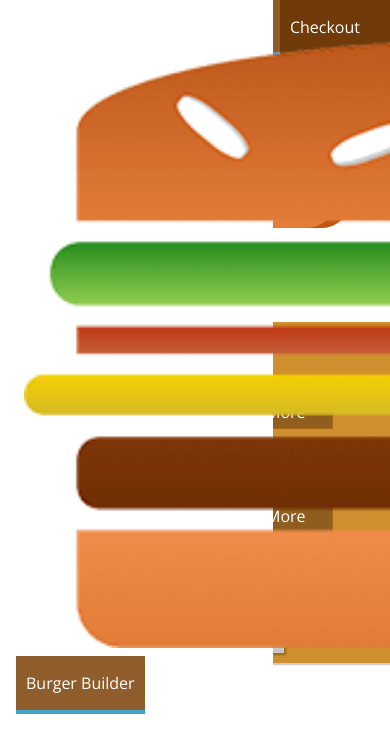
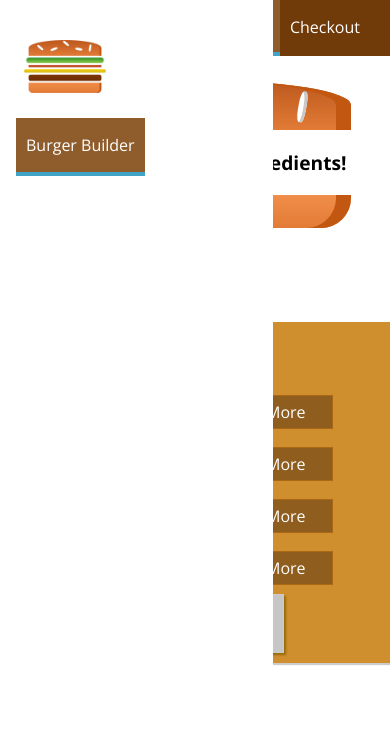
Before and after one commit to DanielRozov/burger_app, a React (Create React App) app: page / in a window 390 px wide. Shown: the top 752 px of the page. Built offline with nearby package versions, Linux system fonts and the light colour scheme.

Commit message:
Worked on Responsive Adjustment

```diff
--- a/src/components/Logo/Logo.js
+++ b/src/components/Logo/Logo.js
@@ -4,7 +4,9 @@ import burgerLogo from '../../assets/images/burger-logo.png';
 import classes from './Logo.module.css';
 
 const logo = (props) => (
-  <div className={classes.Logo}>
+  <div
+    className={classes.Logo}
+    style={{ height: props.height }}>
     <img src={burgerLogo} alt='MyBurger' />
   </div>
 );
--- a/src/components/Navigation/SideDrawer/SideDrawer.js
+++ b/src/components/Navigation/SideDrawer/SideDrawer.js
@@ -7,7 +7,9 @@ import NavigationItems from '../NavigationItems/NavigationItems';
 const sideDrawer = (props) => {
   return (
     <div className={classes.SideDrawer}>
-      <Logo />
+      <div className={classes.Logo}>
+        <Logo />
+      </div>
       <nav>
         <NavigationItems />
       </nav>
--- a/src/components/Navigation/SideDrawer/SideDrawer.module.css
+++ b/src/components/Navigation/SideDrawer/SideDrawer.module.css
@@ -25,3 +25,7 @@
 .Close {
   transform: translateX(-100%);
 }
+
+.Logo {
+  height: 11%;
+}
--- a/src/components/Navigation/Toolbar/Toolbar.js
+++ b/src/components/Navigation/Toolbar/Toolbar.js
@@ -7,7 +7,9 @@ import NavigationItems from '../NavigationItems/NavigationItems'
 const toolbar = (props) => (
   <header className={classes.Toolbar}>
     <div>MENU</div>
-    <Logo />
+    <div className={classes.Logo}>
+      <Logo />
+    </div>
     <nav>
       <NavigationItems />
     </nav>
--- a/src/components/Navigation/Toolbar/Toolbar.module.css
+++ b/src/components/Navigation/Toolbar/Toolbar.module.css
@@ -16,3 +16,7 @@
 .Toolbar nav {
   height: 100%;
 }
+
+.Logo {
+  height: 80%;
+}
```
